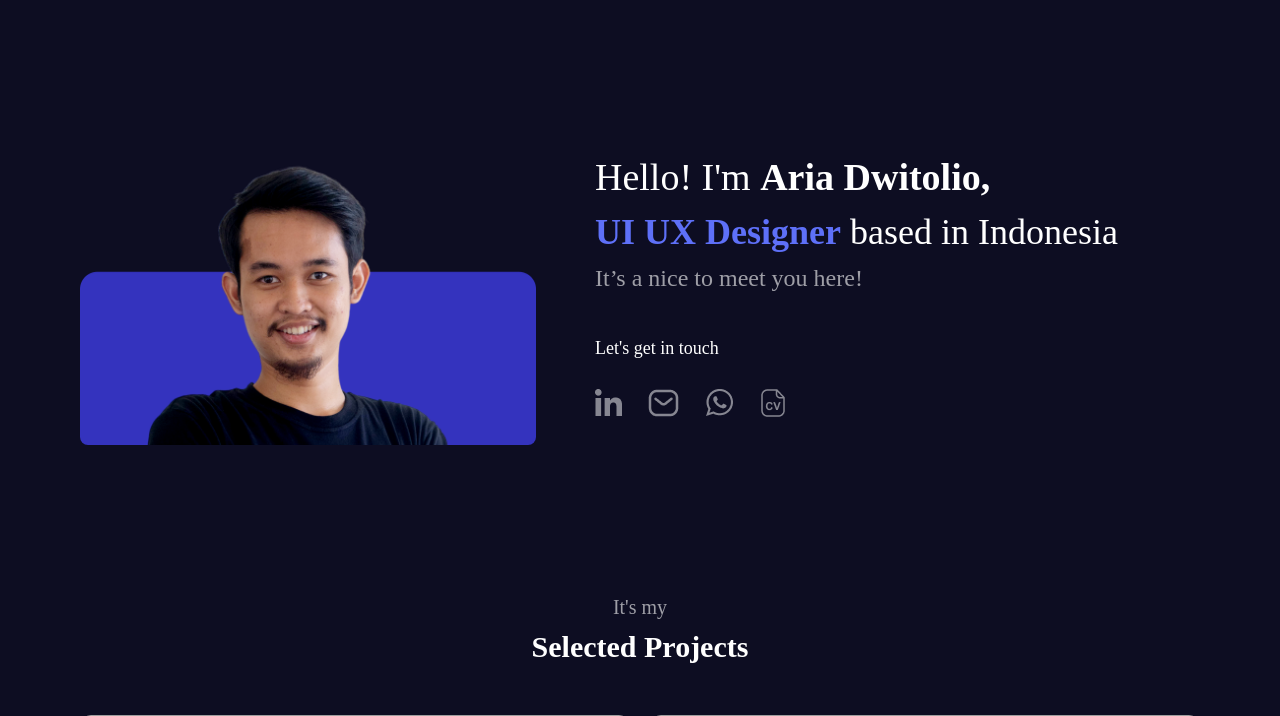
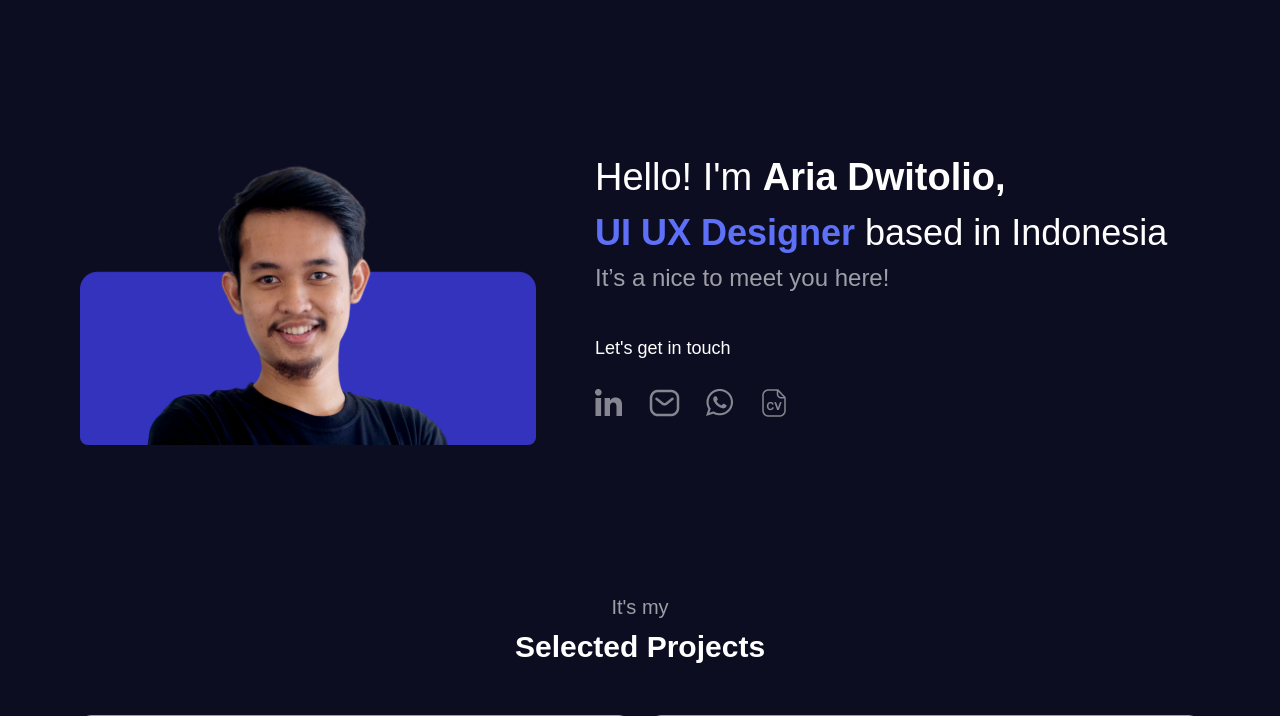
Before and after one commit to ariadwitolio/ariadwitolio.github.io, a PHP site: page / in a window 1280 px wide. Shown: the top 716 px of the page. Run offline with PHP 8.4, Linux system fonts and the light colour scheme; some libraries are stand-ins or nearby versions; grey boxes are pictures that could not be loaded.

Commit message:
Update arlosite.css

```diff
--- a/css/arlosite.css
+++ b/css/arlosite.css
@@ -1,14 +1,14 @@
       /*@font-face {
 
-        font-family: ''Agrandir''; /* Name your font family as "'Agrandir'" */
+        font-family: 'Arial'; /* Name your font family as "Arial" */
 
-        /*src: url('font/'Agrandir'-regular.woff2') format('woff2'),
+        /*src: url('font/Arial-regular.woff2') format('woff2'),
 
-             url('font/'Agrandir'-Regular.otf') format('otf'),
+             url('font/Arial-Regular.otf') format('otf'),
 
-             url('font/'Agrandir'-regular.woff') format('woff'),
+             url('font/Arial-regular.woff') format('woff'),
 
-             url('font/'Agrandir'-regular.ttf') format('truetype'); /* Add other font formats as needed */
+             url('font/Arial-regular.ttf') format('truetype'); /* Add other font formats as needed */
 
         /*font-weight: normal;
 
@@ -17,12 +17,12 @@
     }*/
       body {
         background-color: #0D0D22;
-        font-family: 'Agrandir';
+        font-family: Arial;
         text-decoration: none;
         padding-bottom: 0px;
       }
       h1, h2, h3, h4, h5, h6, p {
-        font-family: 'Agrandir';
+        font-family: Arial;
       }
       * {
         scrollbar-width: thin;
@@ -106,7 +106,7 @@
       }
       #hero h2 {
         font-size: 38px;
-        font-family: 'Agrandir';
+        font-family: Arial;
       }
       #hero h5 b #name {
         color: #3433BE;
@@ -404,7 +404,7 @@
           width: 100%;
       }
       h1, h2, h3, h4, h5, h6, p {
-        font-family: 'Agrandir';
+        font-family: Arial;
       }
       footer p {
         margin: 20px 0px 20px 0px;
@@ -642,6 +642,6 @@
         font-size: 3.5rem;
       }
       h1, h2, h3, h4, h5, h6, p {
-        font-family: 'Agrandir';
+        font-family: Arial;
       }
       }
```
